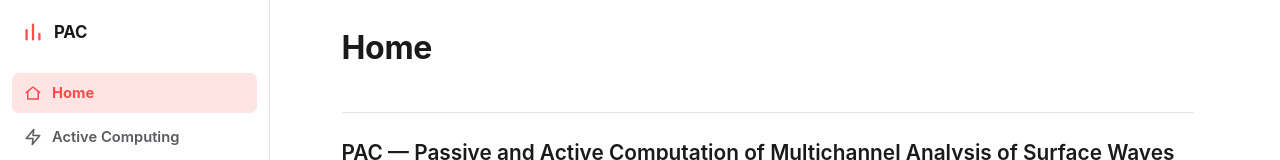
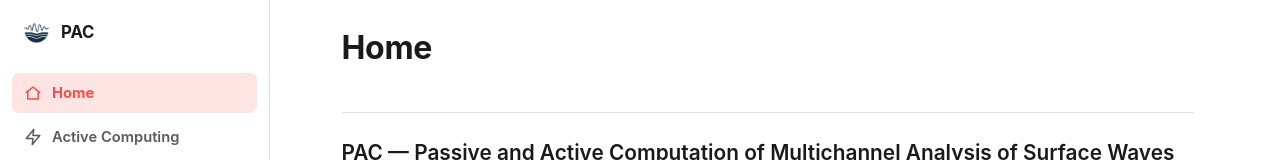
Before and after one commit to JoseCunhaTeixeira/PAC, a React (Vite) app in the folder frontend/: page / in a window 1280 px wide. Shown: the top 160 px of the page. Built offline with nearby package versions, Linux system fonts and the light colour scheme; no server answers.

Commit message:
add deepwave logo

```diff
--- a/frontend/src/App.tsx
+++ b/frontend/src/App.tsx
@@ -9,7 +9,9 @@ import InversionPage from "./InversionPage";
 import VisualizationPage from "./VisualizationPage";
 import { API } from "./api";
 import { applyTheme, getInitialTheme, ThemeContext, type Theme } from "./theme";
-import { CrosshairIcon, DepthIcon, EyeIcon, HomeIcon, LayersIcon, LogoMark, MoonIcon, SunIcon, WavesIcon, ZapIcon } from "./components/icons";
+import { CrosshairIcon, DepthIcon, EyeIcon, HomeIcon, LayersIcon, MoonIcon, SunIcon, WavesIcon, ZapIcon } from "./components/icons";
+import logoDeepWaveLight from "./assets/logo_DeepWave_lightmode.png";
+import logoDeepWaveDark from "./assets/logo_DeepWave_darkmode.png";
 
 const NAV_ITEMS = [
   { to: "/", end: true, label: "Home", icon: <HomeIcon /> },
@@ -55,7 +57,11 @@ export default function App() {
           }}
         >
           <div style={{ display: "flex", alignItems: "center", gap: 10, padding: "0 10px", marginBottom: 28 }}>
-            <LogoMark />
+            <img
+              src={theme === "dark" ? logoDeepWaveDark : logoDeepWaveLight}
+              alt="DeepWave logo"
+              style={{ height: 24, width: "auto" }}
+            />
             <span style={{ fontWeight: 700, fontSize: "1.05rem", letterSpacing: "-0.01em", color: "var(--text)" }}>
               PAC
             </span>
--- a/frontend/src/components/icons.tsx
+++ b/frontend/src/components/icons.tsx
@@ -102,13 +102,3 @@ export function MoonIcon({ size = 18 }: IconProps) {
     </svg>
   );
 }
-
-export function LogoMark({ size = 22 }: IconProps) {
-  return (
-    <svg width={size} height={size} viewBox="0 0 24 24" fill="none" stroke="var(--accent)" strokeWidth={2.5} strokeLinecap="round">
-      <line x1="5" y1="19" x2="5" y2="9" />
-      <line x1="12" y1="19" x2="12" y2="3" />
-      <line x1="19" y1="19" x2="19" y2="13" />
-    </svg>
-  );
-}
```
Also changed, not shown: frontend/src/assets/logo_DeepWave_darkmode.png (added), frontend/src/assets/logo_DeepWave_lightmode.png (added).
